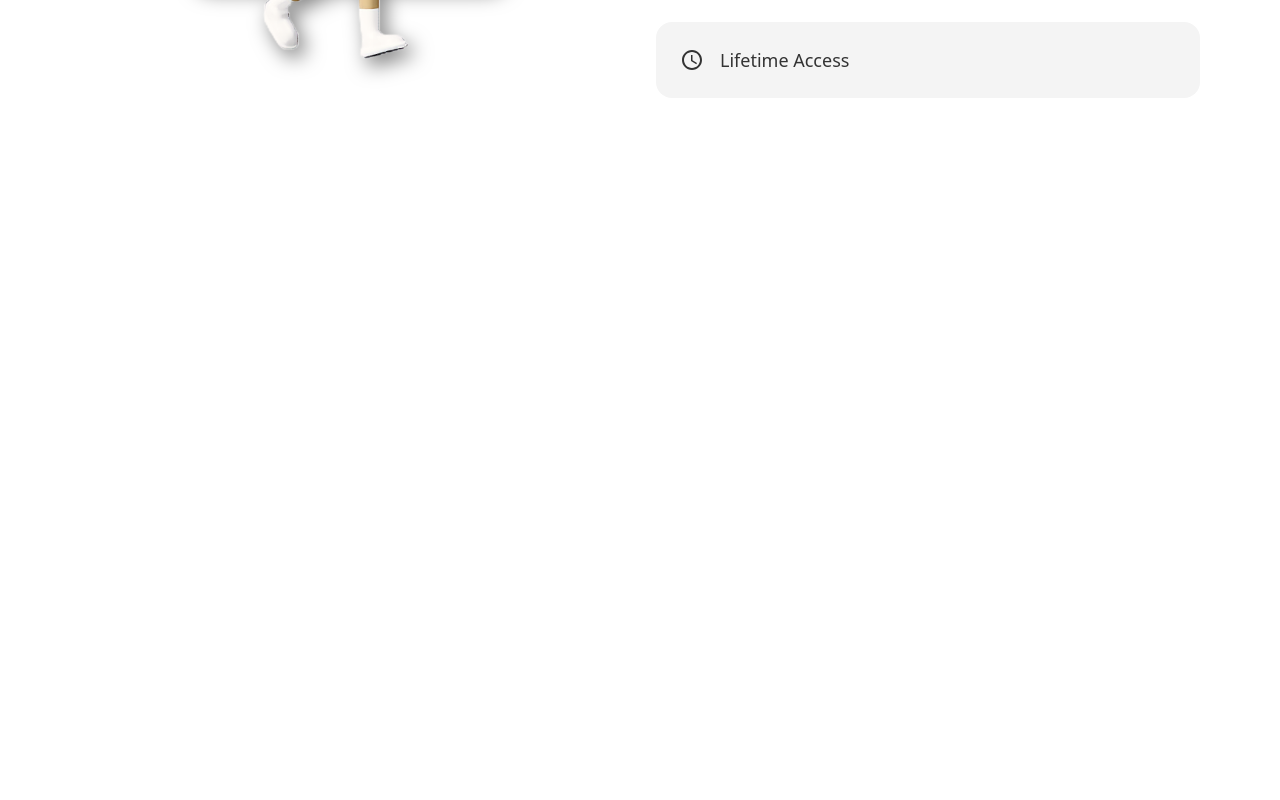
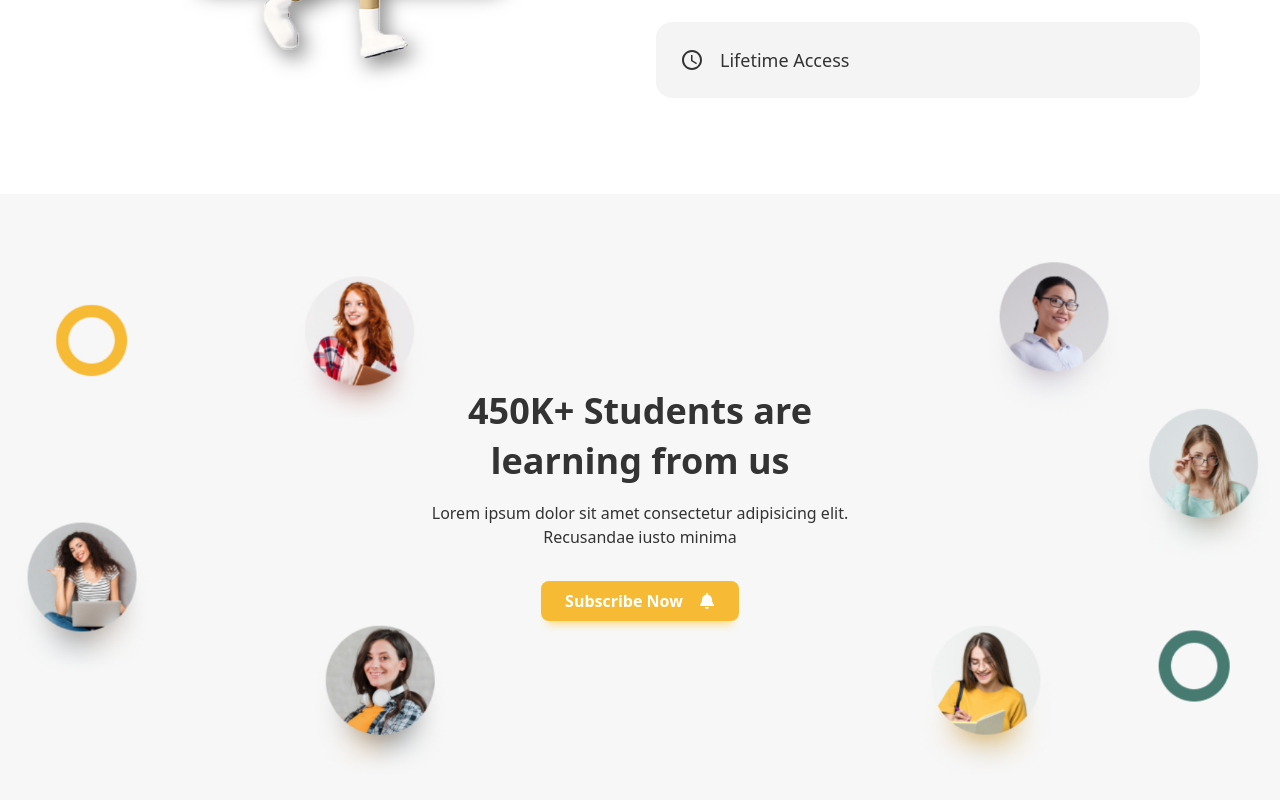
Before and after one commit to hooman-nourbakhsh/E-learningEducation-App, a React (Vite) app: page / in a window 1280 px wide. Shown: the part 1571-2371 px from the top of the page. Before the commit the page ends 1765 px from the top, so only its background shows below. Built offline with nearby package versions, Linux system fonts and the light colour scheme.

Commit message:
feat: :sparkles: I implemented the Subscribe section
I created the Subscribe component in src/components/Subscribe.jsx with animated text and button using Framer Motion and react-icons, styled it with Tailwind CSS and a background image, and integrated it into src/App.jsx.

```diff
--- a/src/App.jsx
+++ b/src/App.jsx
@@ -1,6 +1,7 @@
 import Banner from "./components/Banner";
 import Hero from "./components/Hero";
 import Services from "./components/Services";
+import Subscribe from "./components/Subscribe";
 
 const App = () => {
   return (
@@ -8,6 +9,7 @@
       <Hero />
       <Services />
       <Banner />
+      <Subscribe />
     </main>
   );
 };
--- /dev/null
+++ b/src/components/Subscribe.jsx
@@ -0,0 +1,35 @@
+import { FaBell } from "react-icons/fa";
+import BgImage from "../assets/bg.png";
+import { motion } from "framer-motion";
+
+const bgStyle = {
+  backgroundImage: `url(${BgImage})`,
+  backgroundPosition: "center",
+  backgroundSize: "cover",
+  backgroundRepeat: "no-repeat",
+};
+
+const Subscribe = () => {
+  return (
+    <section className="bg-[#f7f7f7]">
+      <motion.div initial={{ opacity: 0 }} whileInView={{ opacity: 1 }} style={bgStyle} className="container py-24 md:py-48">
+        <motion.div
+          initial={{ opacity: 0, scale: 0.5 }}
+          whileInView={{ opacity: 1, scale: 1 }}
+          transition={{ duration: 0.6, ease: "easeInOut" }}
+          className="flex flex-col justify-center">
+          <div className="text-center space-y-4 lg:max-w-[430px] mx-auto">
+            <h1 className="text-4xl font-bold !leading-snug">450K+ Students are learning from us</h1>
+            <p>Lorem ipsum dolor sit amet consectetur adipisicing elit. Recusandae iusto minima</p>
+            <a className="primary-btn !mt-8 inline-flex items-center gap-4 group">
+              Subscribe Now
+              <FaBell className="group-hover:animate-bounce group-hover:text-lg duration-200" />
+            </a>
+          </div>
+        </motion.div>
+      </motion.div>
+    </section>
+  );
+};
+
+export default Subscribe;
--- a/src/index.css
+++ b/src/index.css
@@ -4,7 +4,7 @@
 
 @layer components {
   .primary-btn {
-    @apply inline-block bg-primary text-white font-semibold py-2 px-6 rounded-lg hover:bg-secondary duration-200 shadow-[0px_10px_8px_-7px_#ffd978] hover:shadow-[0px_10px_8px_-7px_#69a79c];
+    @apply inline-block bg-primary text-white font-semibold py-2 px-6 cursor-pointer rounded-lg hover:bg-secondary duration-200 shadow-[0px_10px_8px_-7px_#ffd978] hover:shadow-[0px_10px_8px_-7px_#69a79c];
   }
 }
 
```
